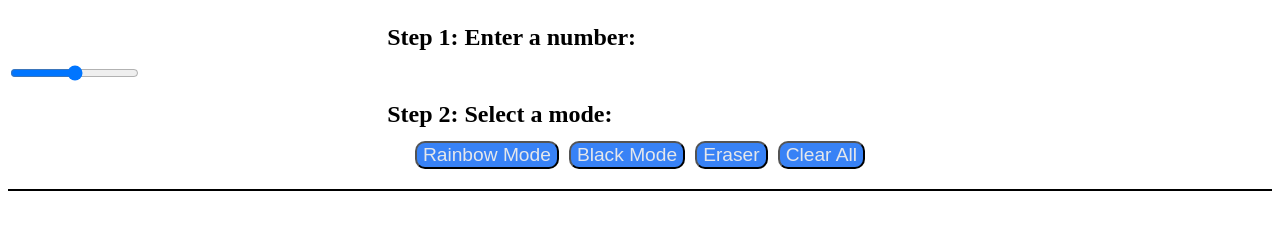
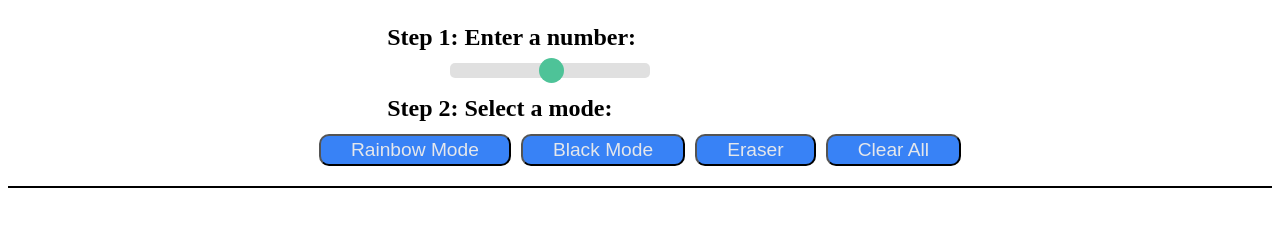
Before and after one commit to ziadomran/etch, a plain HTML site: page index.html in a window 1280 px wide. Shown: the part 77-306 px from the top of the page. Drawn offline with Linux system fonts and the light colour scheme.

Commit message:
Add Styles for Slider

```diff
--- a/style.css
+++ b/style.css
@@ -32,4 +32,42 @@ button {
     color: #e5e7eb;
     font-weight: 500;
     border-radius: 10px;
+    padding: 3px 30px;
 }
+.slider {
+    margin: 0 35%;
+    -webkit-appearance: none;
+    width: 200px;
+    height: 15px;
+    border-radius: 5px;
+    background: #d3d3d3;
+    outline: none;
+    opacity: 0.7;
+    -webkit-transition: .2s;
+    transition: opacity .2s;
+  }
+
+  .slider::-webkit-slider-thumb {
+    -webkit-appearance: none;
+    appearance: none;
+    width: 25px;
+    height: 25px;
+    border-radius: 50%;
+    background: #04AA6D;
+    cursor: pointer;
+  }
+
+  .slider::-moz-range-thumb {
+    width: 25px;
+    height: 25px;
+    border-radius: 50%;
+    background: #04AA6D;
+    cursor: pointer;
+  }
+
+ p {
+    margin: 1% 38%;
+    font-size: 20px;
+    color: #3882F6;
+    font-weight: 650;
+ }
```
